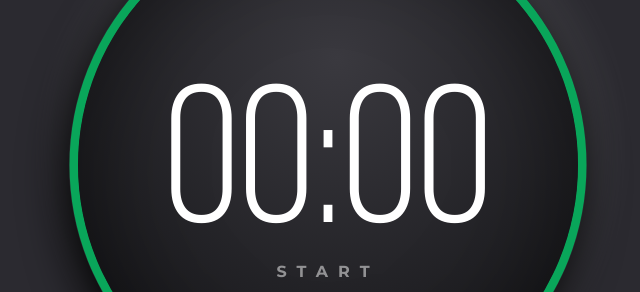
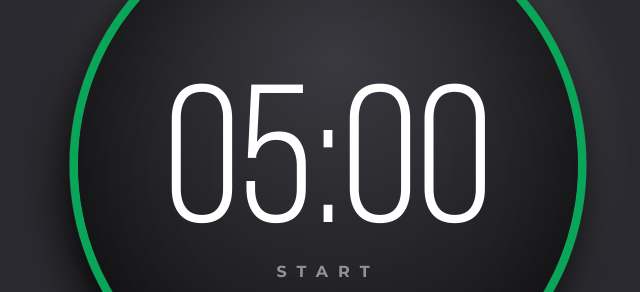
Before and after one commit to vietthom/pomodora_timer, a plain HTML site: page index.html in a window 1280 px wide. Shown: the part 235-527 px from the top of the page, without its empty margins (312-952 px from the left). Drawn offline with Linux system fonts and the light colour scheme; files whose address does not match are found by name.

Commit message:
Update input value

```diff
--- a/index.html
+++ b/index.html
@@ -21,7 +21,7 @@
     <div class="timer">
       <div class="time">
         <div class="minutes">
-          <input type="text" value="00" disabled />
+          <input type="text" value="05" disabled />
         </div>
         <div class="colon">:</div>
         <div class="seconds">
```
